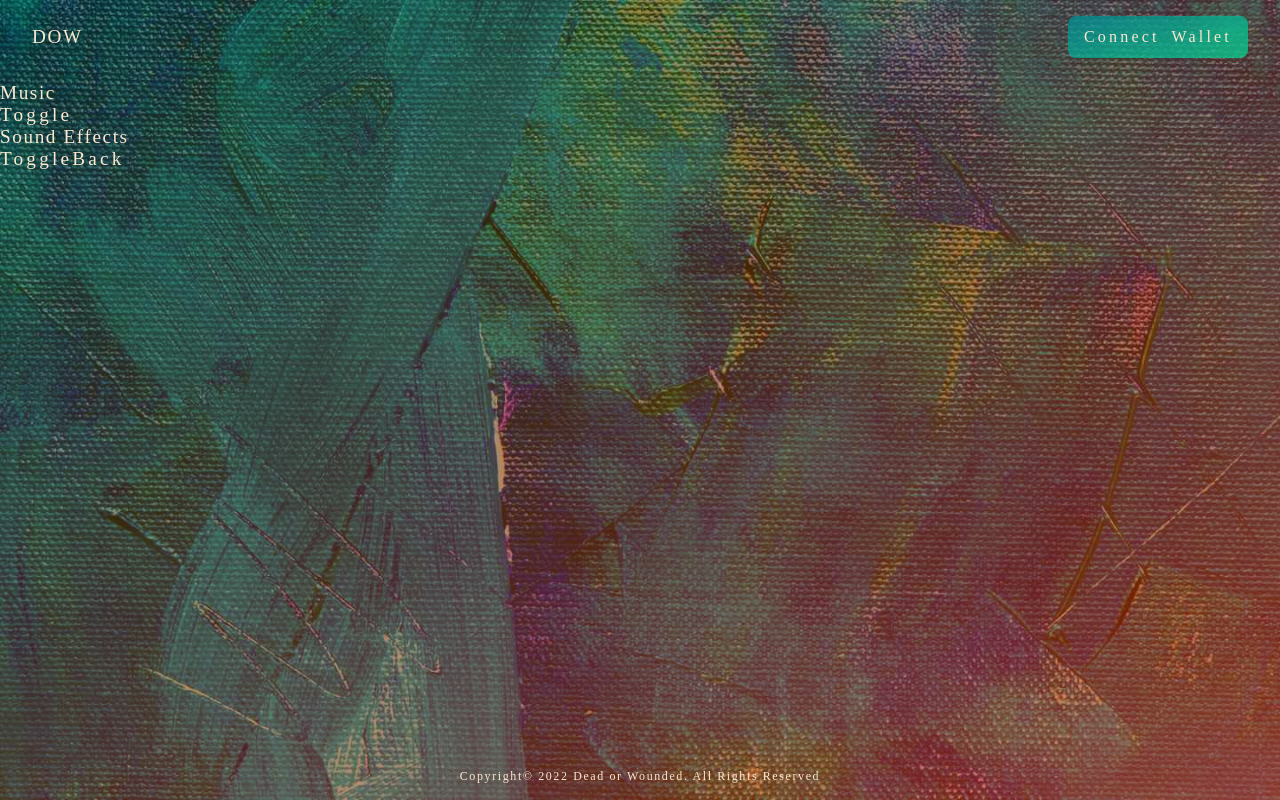
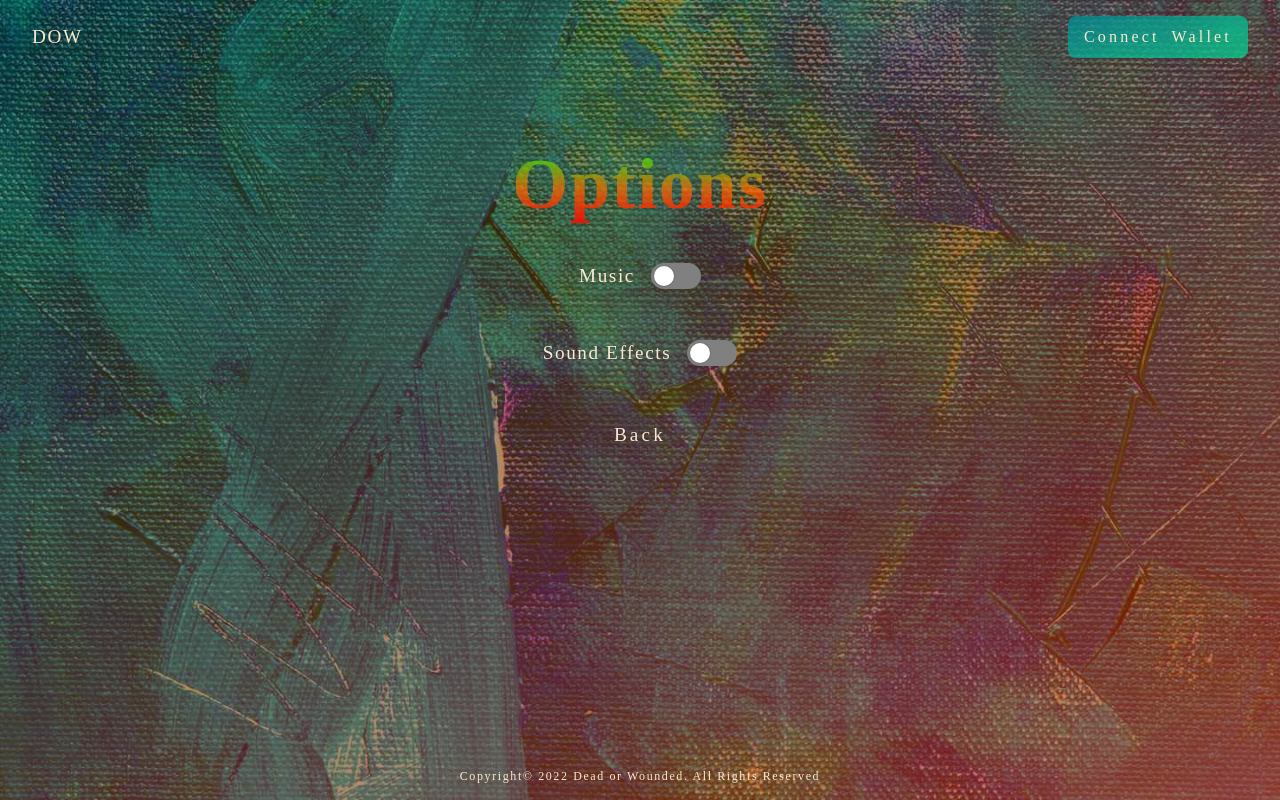
Before and after one commit to AbdulrasheedAdediran/dow-dApp-frontend, a React (Create React App) app: page /options in a window 1280 px wide. Built offline with nearby package versions, Linux system fonts and the light colour scheme; no server answers; a web font is replaced by a local one.

Commit message:
Css fixes to optons and about pages

```diff
--- /dev/null
+++ b/src/components/Switch/Switch.css
@@ -0,0 +1,41 @@
+.react-switch-checkbox {
+  height: 0;
+  width: 0;
+  visibility: hidden;
+}
+
+.react-switch-label {
+  display: flex;
+  align-items: center;
+  justify-content: space-between;
+  cursor: pointer;
+  min-width: 50px;
+  height: 26px;
+  background: grey;
+  border-radius: 20px;
+  position: relative;
+  transition: background-color .2s;
+}
+
+.react-switch-label .react-switch-button {
+  content: '';
+  position: absolute;
+  right:3px;
+  top: 2.5px;
+  left: 3px;
+  width: 20px;
+  height: 20px;
+  border-radius: 50%;
+  transition: 0.2s;
+  background: #fff;
+  box-shadow: 0 0 2px 0 rgba(10, 10, 10, 0.29);
+}
+
+.react-switch-checkbox:checked + .react-switch-label .react-switch-button {
+  left: calc(100% - 2px);
+  transform: translateX(-100%);
+}
+
+.react-switch-label:active .react-switch-button {
+  width: 60px;
+}
--- /dev/null
+++ b/src/components/Switch/Switch.jsx
@@ -0,0 +1,24 @@
+import React from "react";
+import "./Switch.css";
+const Switch = ({ isOn, handleToggle, onColor }) => {
+  return (
+    <>
+      <input
+        checked={isOn}
+        onChange={handleToggle}
+        className="react-switch-checkbox"
+        id={`${handleToggle}`}
+        type="checkbox"
+      />
+      <label
+        style={{ background: isOn && onColor }}
+        className="react-switch-label"
+        htmlFor={`${handleToggle}`}
+      >
+        <span className={`react-switch-button`} />
+      </label>
+    </>
+  );
+};
+
+export default Switch;
--- a/src/components/container/About/About.css
+++ b/src/components/container/About/About.css
@@ -0,0 +1,17 @@
+.about {
+  display: flex;
+  align-items: start;
+  justify-content: center;
+  flex-direction: column;
+  margin-block: 3.5rem;
+  margin-inline: auto;
+  width: clamp(500px, 90%, 750px);
+  line-height: 1.5;
+}
+h1, p{
+  display: flex;
+  align-items: center;
+  justify-content: center;
+  text-align: center;
+  width: 100%;
+}
--- a/src/components/container/About/About.jsx
+++ b/src/components/container/About/About.jsx
@@ -6,7 +6,7 @@ import Layout from "../../Layout";
 const About = () => {
   return (
     <Layout>
-      <div>
+      <div class="about">
         <h1>About</h1>
         <p>
           Lorem, ipsum dolor sit amet consectetur adipisicing elit. Obcaecati,
@@ -22,7 +22,7 @@ const About = () => {
           repellendus rem veritatis vitae odit ipsam corporis? Tempore quos
           soluta quam?
         </p>
-        <Link to="/">
+        <Link to="/" className="button">
           <button>Back</button>
         </Link>
       </div>
--- a/src/components/container/HowToPlay/HowToPlay.css
+++ b/src/components/container/HowToPlay/HowToPlay.css
@@ -19,7 +19,9 @@
   text-align: justify;
   margin-bottom: 2rem;
 }
-.howToPlay button {
-  margin: 3.5rem auto;
-  justify-self: center;
+.howToPlay .button {
+  margin: 2rem auto;
+  display:flex;
+  align-items:center;
+  justify-content: center;
 }
--- a/src/components/container/HowToPlay/HowToPlay.jsx
+++ b/src/components/container/HowToPlay/HowToPlay.jsx
@@ -22,7 +22,7 @@ const HowToPlay = () => {
           correct position, that number is wounded and will be marked orange.
         </p>
         <p>Guess the correct sequence of numbers in 7 tries or less to win.</p>
-        <Link to="/">
+        <Link to="/" className="button">
           <button>Got It</button>
         </Link>
       </div>
--- a/src/components/container/Options/Options.css
+++ b/src/components/container/Options/Options.css
@@ -0,0 +1,33 @@
+.options {
+  display: flex;
+  align-items: center;
+  justify-content: center;
+  flex-direction: column;
+  margin-block: 3.5rem;
+  margin-inline: auto;
+  width: clamp(500px, 90%, 750px);
+  line-height: 1.5;
+}
+.options h1 {
+  display: flex;
+  align-items: center;
+  justify-content: center;
+  text-align: center;
+  width: 100%;
+}
+/* p {
+  text-align: justify;
+  margin-bottom: 2rem;
+} */
+ .button {
+  margin: 2rem auto;
+  justify-self: center;
+}
+.div_flex{
+  /* min-width:10rem; */
+    display:flex;
+    align-items: center;
+    justify-content:space-between;
+    gap:.5rem;
+    margin:1.5rem 0;
+}
--- a/src/components/container/Options/Options.jsx
+++ b/src/components/container/Options/Options.jsx
@@ -1,20 +1,34 @@
-import React from "react";
+import React, { useState } from "react";
 import "./Options.css";
 import { Link } from "react-router-dom";
 import Layout from "../../Layout";
+import Switch from '../../Switch/Switch'
 
 const Options = () => {
+  const [value, setValue] = useState(false);
+  const [secondValue, setSecondValue] = useState(false);
   return (
     <Layout>
-      <div>
-        <p>Music</p>
-        <button>Toggle</button>
-
-        <p>Sound Effects</p>
-        <button>Toggle</button>
-
+      <div className="options">
+        <h1>Options</h1>
+        <div className="div_flex">
+          <p>Music</p>
+          <Switch
+            isOn={value}
+            onColor="hsla(111, 97%, 49%, 0.75)"
+            handleToggle={() => setValue(!value)}
+          />
+        </div>
+        <div className="div_flex">
+          <p>Sound Effects</p>
+          <Switch
+            isOn={secondValue}
+            onColor="hsla(111, 97%, 49%, 0.75)"
+            handleToggle={() => setSecondValue(!secondValue)}
+          />
+        </div>
         <Link to="/">
-          <button>Back</button>
+          <button className="button">Back</button>
         </Link>
       </div>
     </Layout>
--- a/src/components/container/StartGame/StartGame.jsx
+++ b/src/components/container/StartGame/StartGame.jsx
@@ -63,6 +63,10 @@ const StartGame = () => {
 
     let container = document.getElementsByClassName("input")[0];
     container.onkeyup = (e) => {
+       if (e.keycode === 8) {
+         console.log("delete");
+       }
+
       let pressedKey = parseInt(String(e.key));
       console.log(` Pressed "${pressedKey}" key on the keyboard`);
       let focusedInputLength = target.value.length;
@@ -79,7 +83,6 @@ const StartGame = () => {
       } else {
         lastInput.focus();
       }
-
       // Move to previous field if empty (user pressed backspace)
       if (focusedInputLength < maxLength) {
         let firstInput = inputs[0];
```
